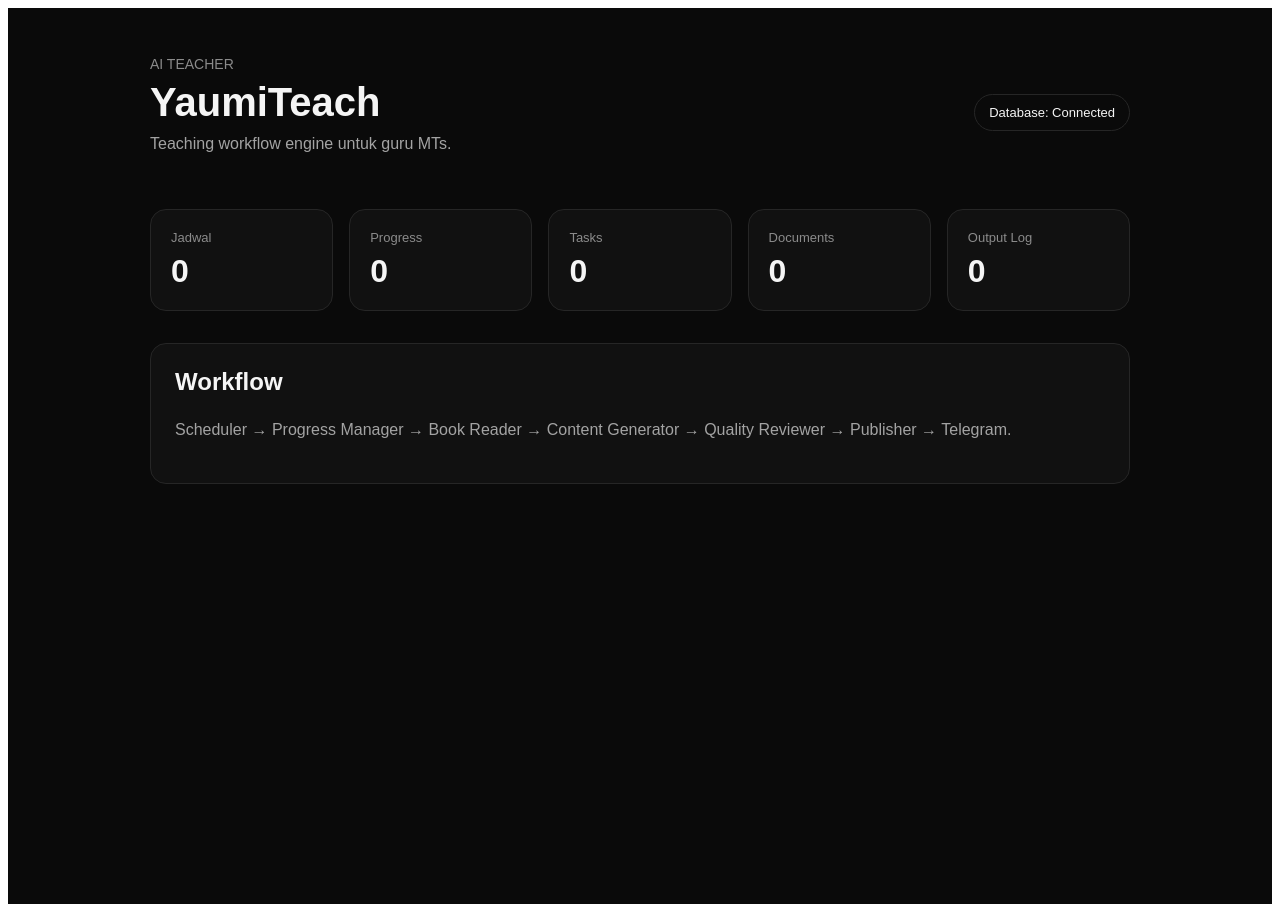
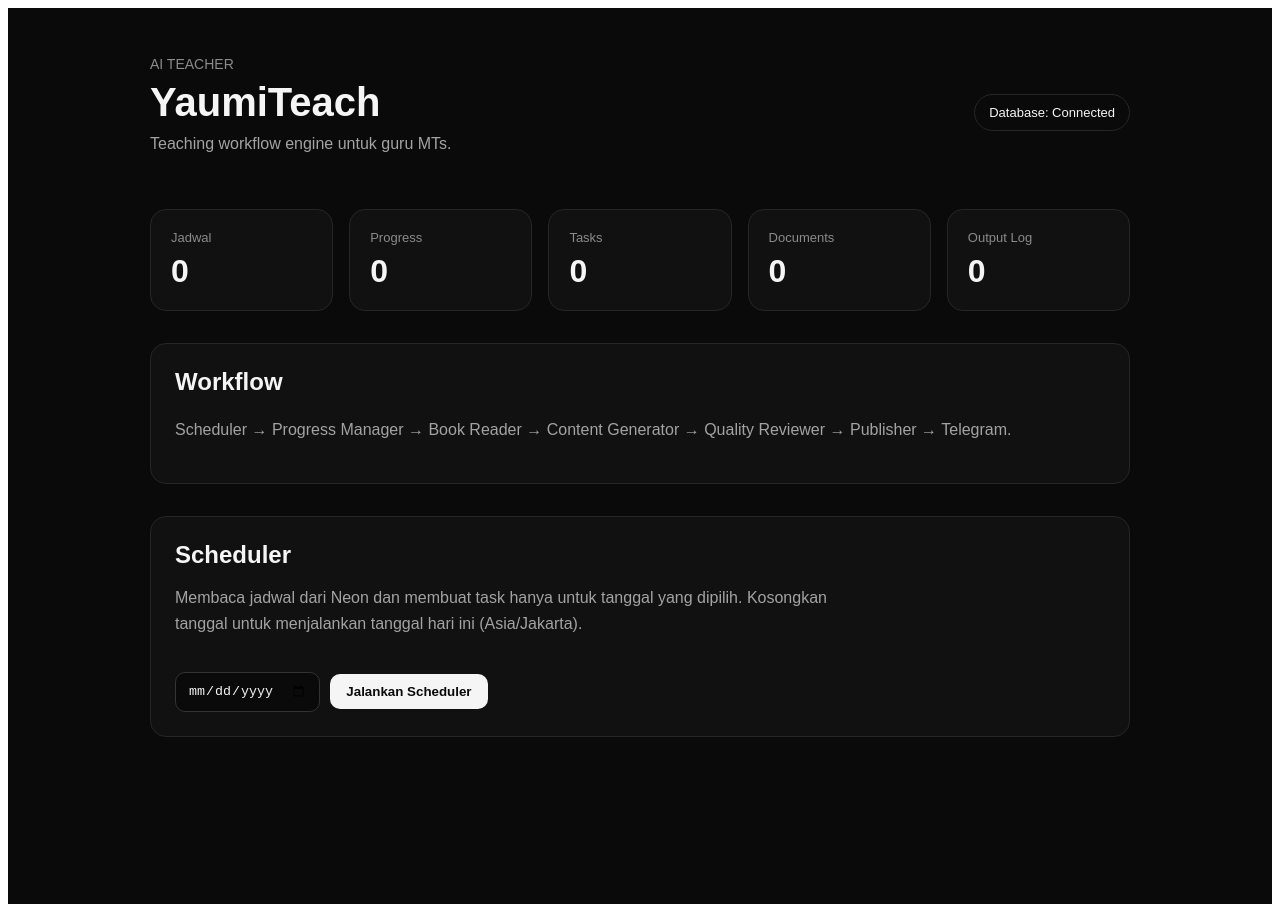
Before and after one commit to Tahjud-yaumil/Ai-Teacher, a Next.js app: page / in a window 1280 px wide. Built offline with nearby package versions, Linux system fonts and the light colour scheme; no server answers; the database is empty.

Commit message:
feat: connect scheduler panel to YaumiTeach dashboard

```diff
--- a/app/page.js
+++ b/app/page.js
@@ -1,4 +1,5 @@
 import { neon } from '@neondatabase/serverless';
+import SchedulerPanel from './scheduler-panel';
 
 async function getDatabaseStatus() {
   if (!process.env.DATABASE_URL) {
@@ -19,7 +20,7 @@ async function getDatabaseStatus() {
   } catch (error) {
     return {
       connected: false,
-      reason: error instanceof Error ? error.message : 'Database error'
+      reason: error instanceof Error ? error.message : 'Database error',
     };
   }
 }
@@ -68,6 +69,8 @@ export default async function Home() {
             Scheduler → Progress Manager → Book Reader → Content Generator → Quality Reviewer → Publisher → Telegram.
           </p>
         </div>
+
+        <SchedulerPanel />
       </section>
     </main>
   );
```
